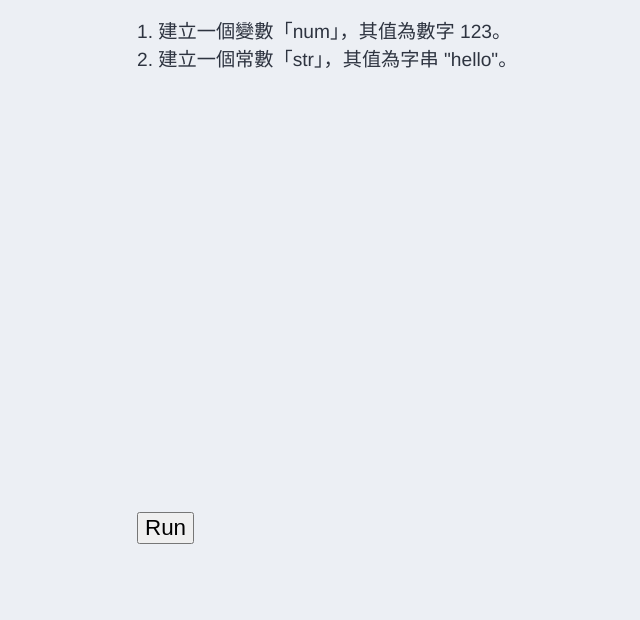
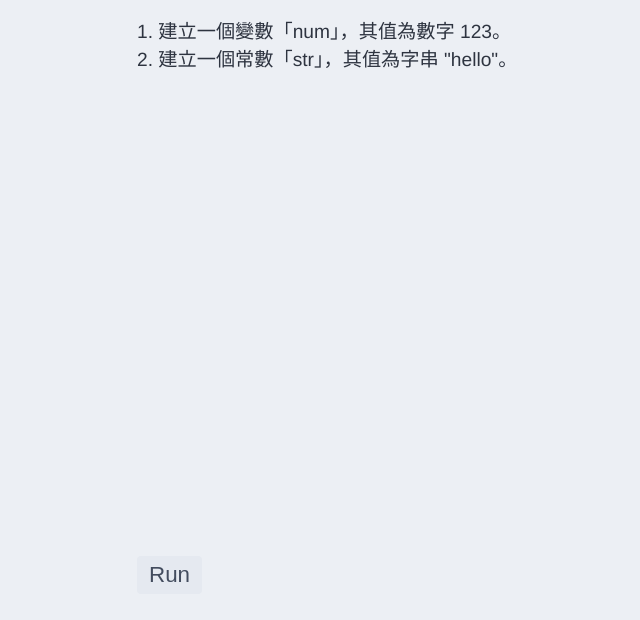
Before and after one commit to JacobLinCool/JavaScript-Challenges, a website built with Vite: page index.html in a window 1280 px wide. Shown: the part 108-728 px from the top of the page, without its empty margins (3-643 px from the left). Built offline with nearby package versions, Linux system fonts and the light colour scheme; what monaco-editor would draw is missing.

Commit message:
Update style.css

```diff
--- a/style.css
+++ b/style.css
@@ -31,6 +31,19 @@ body {
 
 #run {
     font-size: 1.4rem;
+    padding: 6px 12px;
+    background: #e5e9f0;
+    color: #434c5e;
+    border: none;
+    border-radius: 4px;
+    cursor: pointer;
+
+    transition: all 0.3s;
+}
+
+#run:hover {
+    background: #d8dee9;
+    color: #3b4252;
 }
 
 #challenge {
@@ -38,6 +51,8 @@ body {
 }
 
 #description {
+    height: 100px;
+    overflow: auto;
     font-size: 1.2rem;
 }
 
@@ -58,6 +73,8 @@ body {
     border-radius: 6px;
     color: #bf616a;
     background: #e5e9f0;
+
+    transition: all 0.3s;
 }
 
 .task.passed {
```
